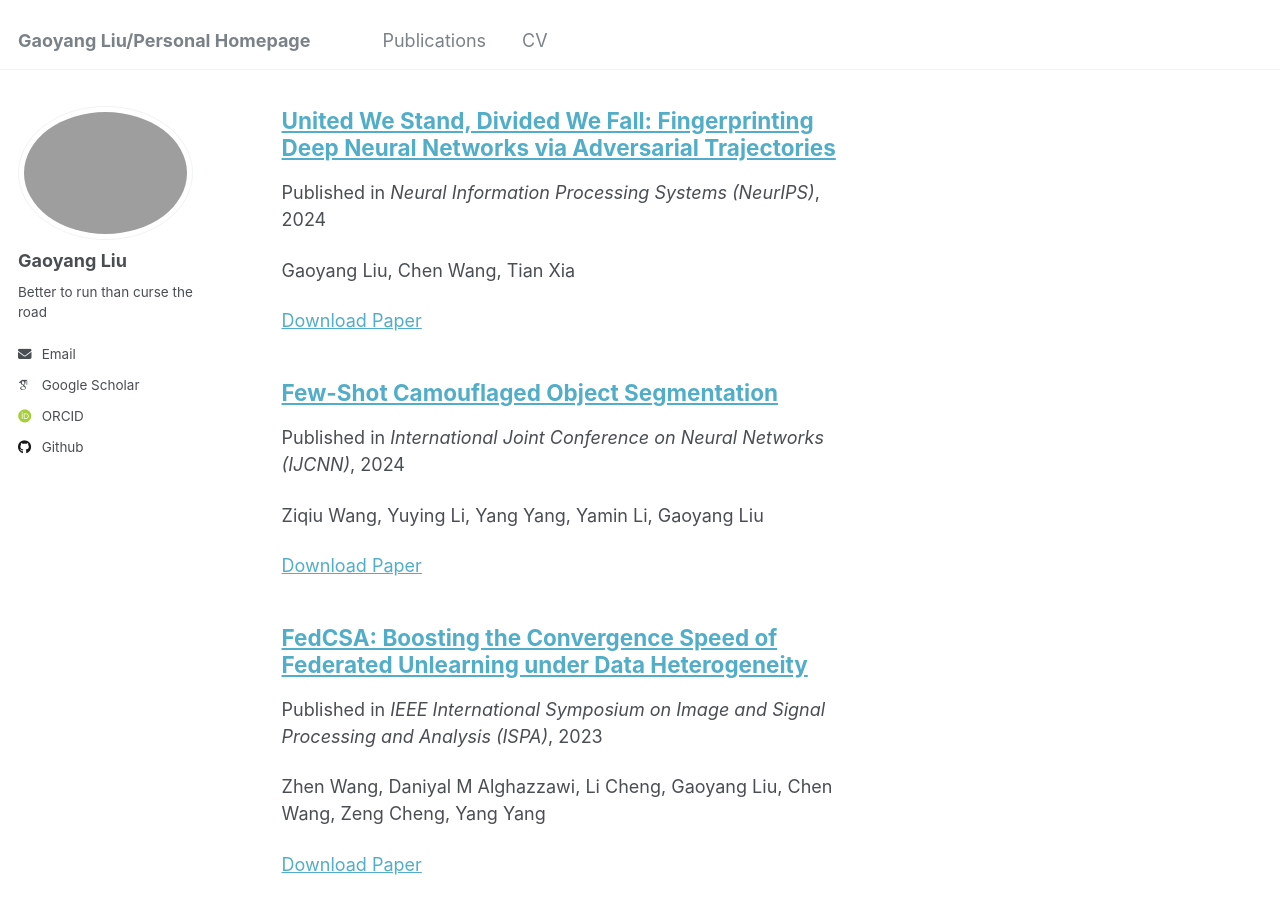
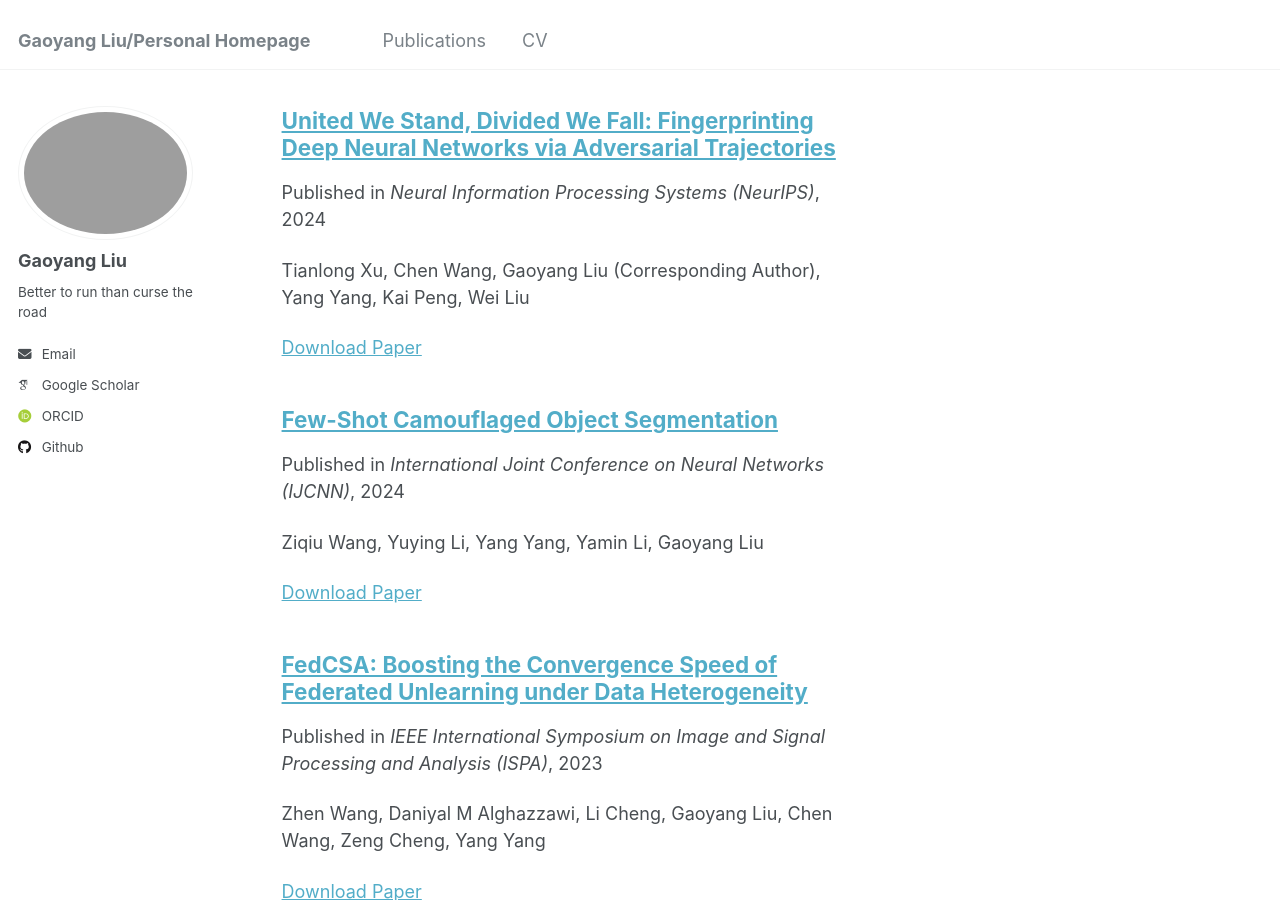
Before and after one commit to gyliu1991/gyliu1991.github.io, a Jekyll site: the page built from _pages/publications.html, in a window 1280 px wide and 900 px high, scrolled down 5023 px. Built offline with Jekyll 4.4.1, drawn with Linux system fonts in a browser that asks for light colours; some web fonts are replaced.

Commit message:
Update 2024-12-10-United-We-Stand.md

```diff
--- a/_publications/2024-12-10-United-We-Stand.md
+++ b/_publications/2024-12-10-United-We-Stand.md
@@ -3,7 +3,7 @@ title: "United We Stand, Divided We Fall: Fingerprinting Deep Neural Networks vi
 collection: publications
 category: conferences
 permalink: /publication/2024-12-10-United-We-Stand
-excerpt: 'Gaoyang Liu, Chen Wang, Tian Xia'
+excerpt: 'Tianlong Xu, Chen Wang, Gaoyang Liu (Corresponding Author), Yang Yang, Kai Peng, Wei Liu'
 date: 2024-12-10
 venue: 'Neural Information Processing Systems (NeurIPS)'
 paperurl: 'https://openreview.net/pdf?id=YwpL0BVxts'
```
